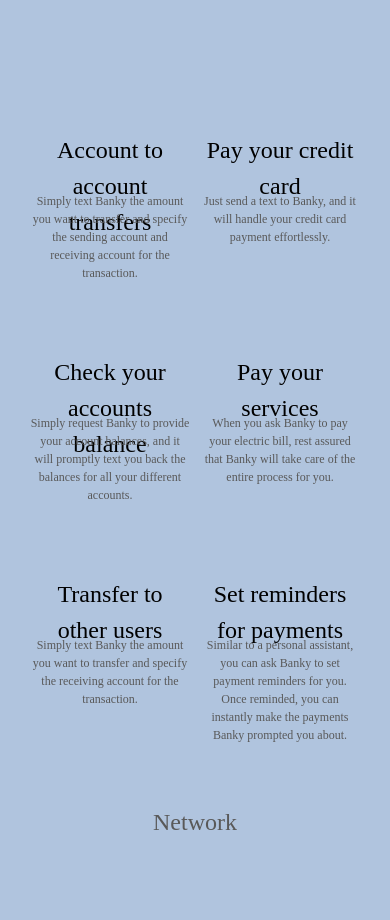
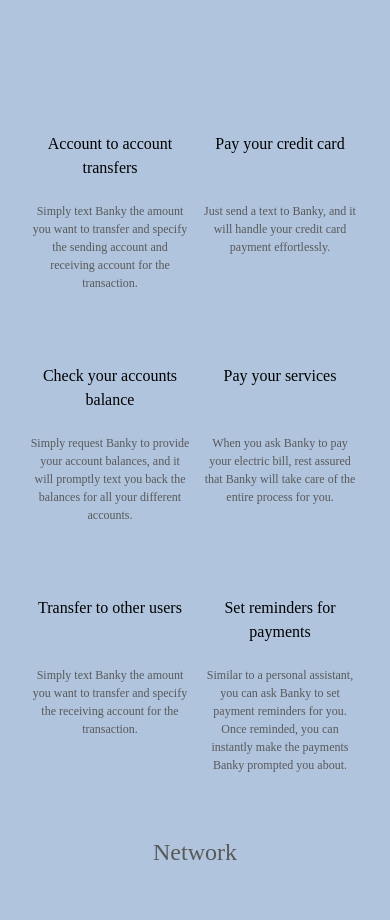
Before and after one commit to GarooInc/Banky, a React (Vite) app: page / in a window 390 px wide. Shown: the part 1760-2680 px from the top of the page. Built offline with nearby package versions, Linux system fonts and the light colour scheme; some icons are missing.

Commit message:
Update IconText.module.css

```diff
--- a/src/components/IconText/IconText.module.css
+++ b/src/components/IconText/IconText.module.css
@@ -65,7 +65,7 @@
         font-size: 40px;
     }
 
-    .text{
+    .text, .texttittle{
         text-align: justify;
         margin: 0;
         margin-bottom: 10px;
```
